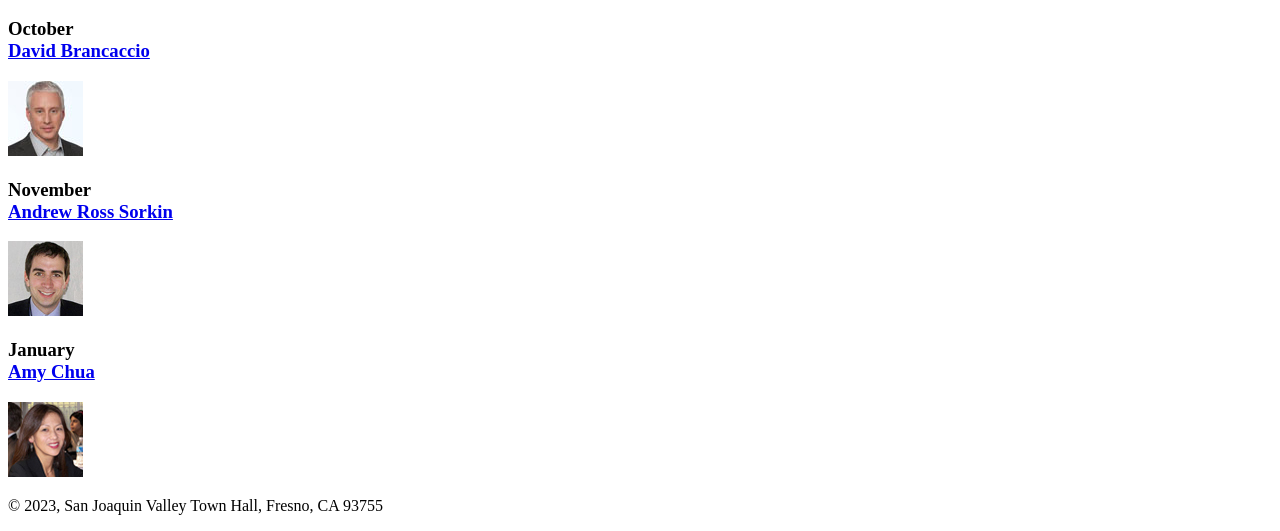
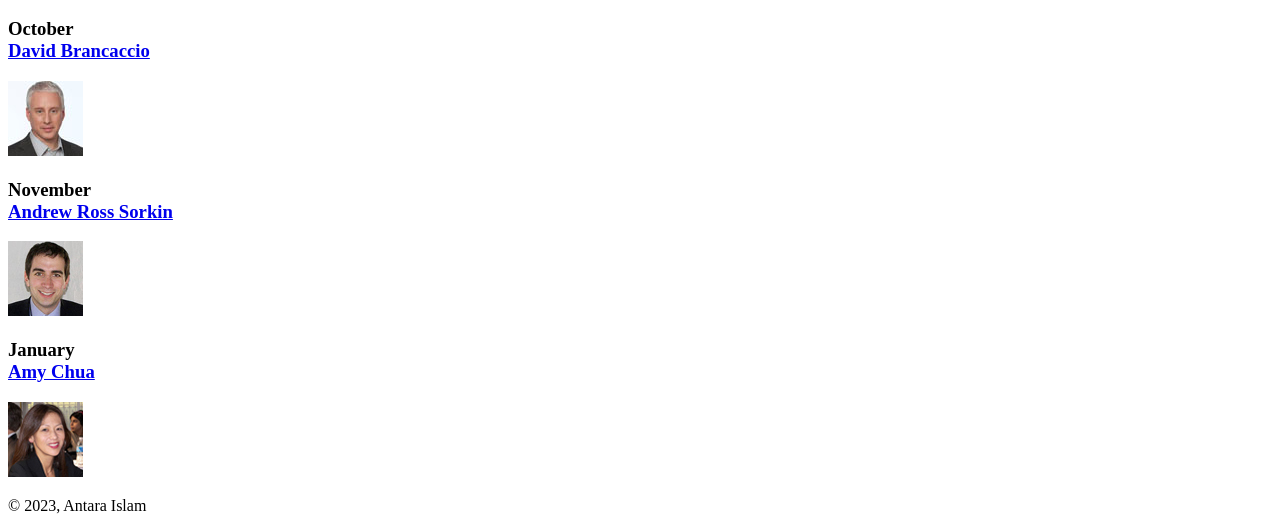
Before and after one commit to antara337/A05, a plain HTML site: page index.html in a window 1280 px wide. Shown: the part 500-1031 px from the top of the page. Drawn offline with Linux system fonts and the light colour scheme.

Commit message:
Add files via upload

```diff
--- a/index.html
+++ b/index.html
@@ -59,7 +59,7 @@
 
     <footer>
         <p>
-            &copy; 2023, San Joaquin Valley Town Hall, Fresno, CA 93755
+            &copy; 2023, Antara Islam
         </p>
 
     </footer>
```
Also changed, not shown: brancaccio.html (+1 -0 lines), chua.html (+1 -0 lines).
